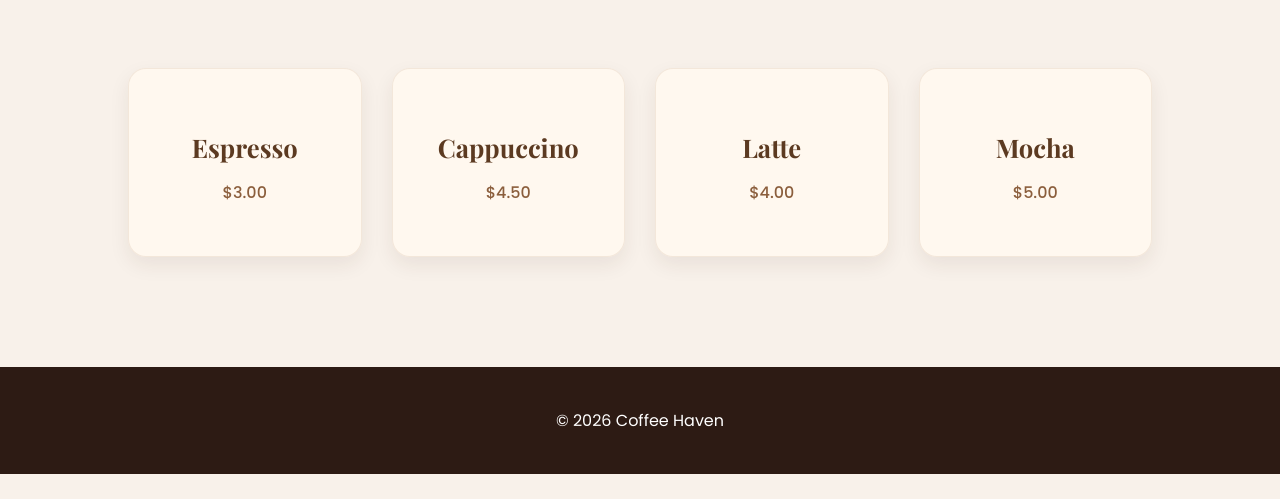
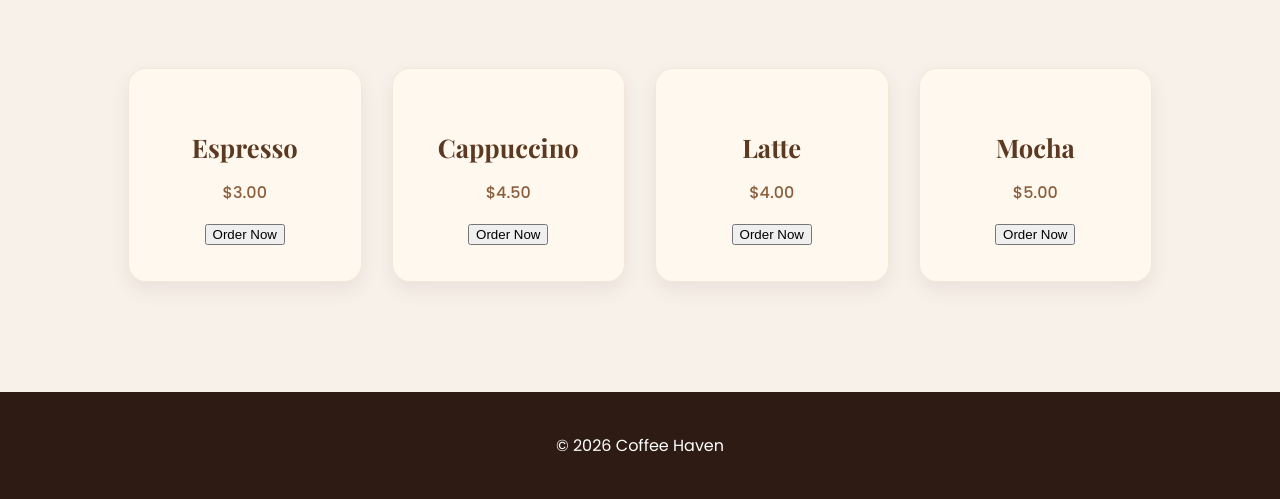
Before and after one commit to tgsamant102-tech/coffee-shop, a plain HTML site: page menu.html in a window 1280 px wide. Shown: the part 938-1437 px from the top of the page. Before the commit the page ends 1412 px from the top, so only its background shows below. Drawn offline with nearby package versions, Linux system fonts and the light colour scheme.

Commit message:
Add files via upload

```diff
--- a/menu.html
+++ b/menu.html
@@ -7,6 +7,7 @@
   <link rel="stylesheet" href="style.css">
 </head>
 <body>
+
   <nav class="navbar">
     <h1 class="logo">Coffee Haven</h1>
     <ul>
@@ -22,12 +23,44 @@
   </section>
 
   <section class="menu-grid">
-    <div class="menu-item"><h3>Espresso</h3><p>$3.00</p></div>
-    <div class="menu-item"><h3>Cappuccino</h3><p>$4.50</p></div>
-    <div class="menu-item"><h3>Latte</h3><p>$4.00</p></div>
-    <div class="menu-item"><h3>Mocha</h3><p>$5.00</p></div>
+
+    <div class="menu-item">
+      <h3>Espresso</h3>
+      <p>$3.00</p>
+      <a href="contact.html">
+        <button type="button">Order Now</button>
+      </a>
+    </div>
+
+    <div class="menu-item">
+      <h3>Cappuccino</h3>
+      <p>$4.50</p>
+      <a href="contact.html">
+        <button type="button">Order Now</button>
+      </a>
+    </div>
+
+    <div class="menu-item">
+      <h3>Latte</h3>
+      <p>$4.00</p>
+      <a href="contact.html">
+        <button type="button">Order Now</button>
+      </a>
+    </div>
+
+    <div class="menu-item">
+      <h3>Mocha</h3>
+      <p>$5.00</p>
+      <a href="contact.html">
+        <button type="button">Order Now</button>
+      </a>
+    </div>
+
   </section>
 
-  <footer><p>© 2026 Coffee Haven</p></footer>
+  <footer>
+    <p>© 2026 Coffee Haven</p>
+  </footer>
+
 </body>
 </html>
```
